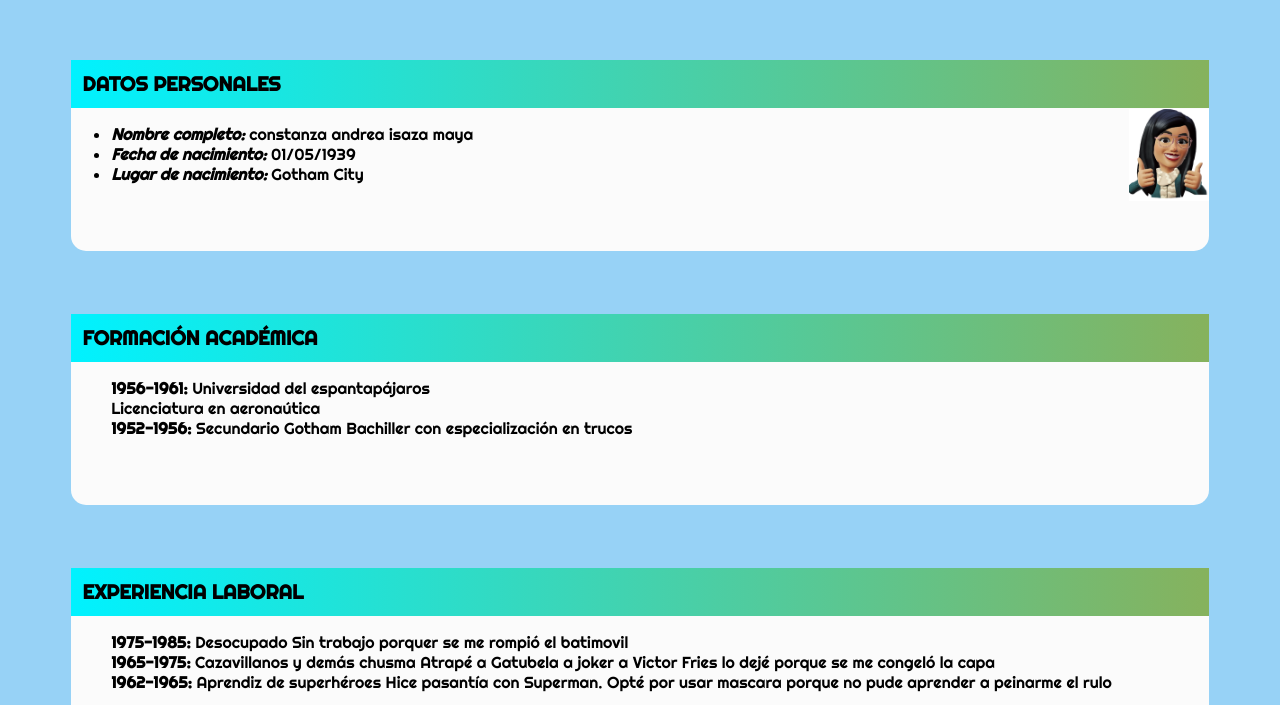
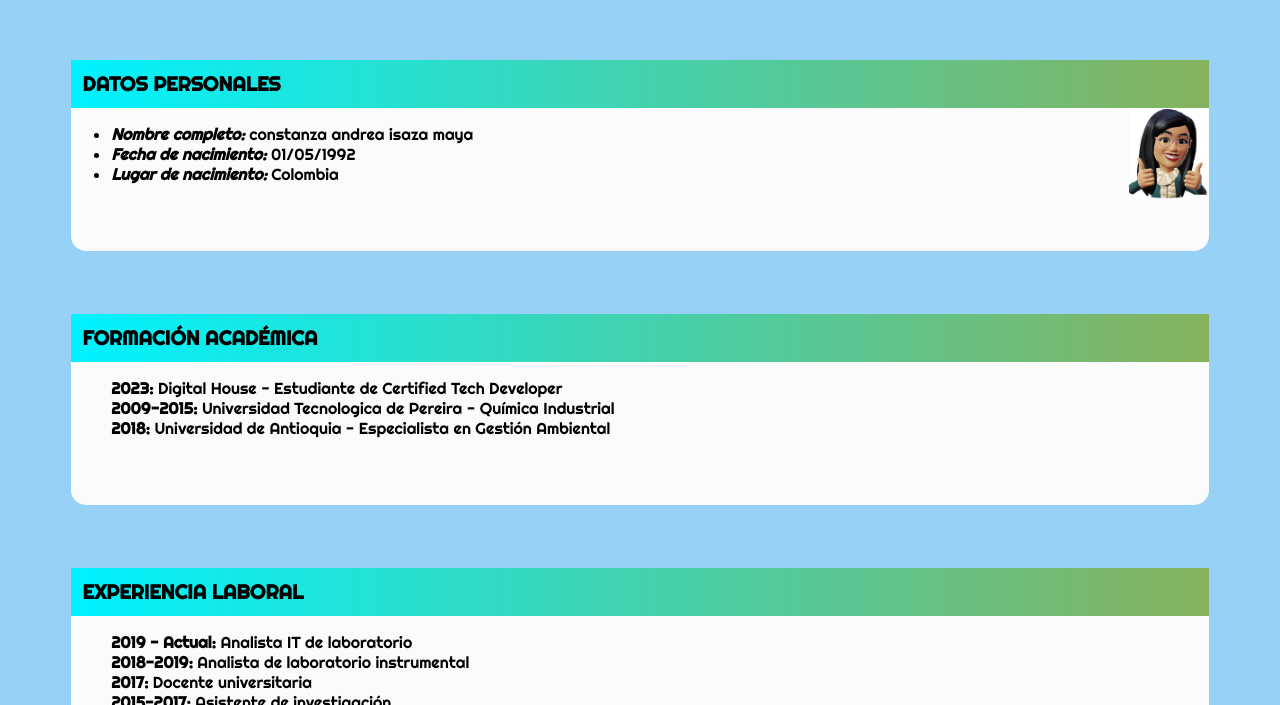
Before and after one commit to constanzaisaza92/Clase7FrontEnd, a plain HTML site: page index.html in a window 1280 px wide. Shown: the part 95-800 px from the top of the page. Drawn offline with Linux system fonts and the light colour scheme.

Commit message:
actualización de informacion en CV

```diff
--- a/index.html
+++ b/index.html
@@ -16,29 +16,27 @@
             <h2 class="tituloSeccion">datos personales</h2>
             <ul>
                 <li><strong><em>Nombre completo: </em></strong>constanza andrea isaza maya</li>
-                <li><strong><em>Fecha de nacimiento: </em></strong>01/05/1939</li>
-                <li><strong><em>Lugar de nacimiento: </em></strong>Gotham City</li>
+                <li><strong><em>Fecha de nacimiento: </em></strong>01/05/1992</li>
+                <li><strong><em>Lugar de nacimiento: </em></strong>Colombia</li>
             </ul>
         </section>
 
         <section class="experiencia">
             <h2 class="tituloSeccion">formación académica</h2>
             <ul type="none">
-                <li><strong>1956-1961: </strong>Universidad del espantapájaros<br/>
-                    Licenciatura en aeronaútica</li>
-                <li><strong>1952-1956:  </strong>Secundario Gotham
-                    Bachiller con especialización en trucos</li>
+                <li><strong>2023: </strong>Digital House - Estudiante de Certified Tech Developer</li>
+                <li><strong>2009-2015: </strong>Universidad Tecnologica de Pereira - Química Industrial</li>
+                <li><strong>2018:  </strong>Universidad de Antioquia - Especialista en Gestión Ambiental </li>
             </ul>
         </section>
         <section class="experiencia">
             <h2 class="tituloSeccion">experiencia laboral</h2>
             <ul type="none">
-                <li><strong>1975-1985:  </strong>Desocupado
-                    Sin trabajo porquer se me rompió el batimovil</li>
-                <li><strong>1965-1975:  </strong>Cazavillanos y demás chusma
-                    Atrapé a Gatubela a joker a Victor Fries lo dejé porque se me congeló la capa</li>
-                <li><strong>1962-1965: </strong>Aprendiz de superhéroes
-                    Hice pasantía con Superman. Opté por usar mascara porque no pude aprender a peinarme el rulo</li>
+                <li><strong>2019 - Actual:  </strong>Analista IT de laboratorio</li>
+                <li><strong>2018-2019:  </strong>Analista de laboratorio instrumental</li>
+                <li><strong>2017:  </strong>Docente universitaria</li>
+                <li><strong>2015-2017:  </strong>Asistente de investigación</li>
+                <li><strong>2013-2015: </strong>Analista de laboratorio y monitora de laboratorio de analisis instrumental</li>
             </ul>
         </section>
     </main>
```
